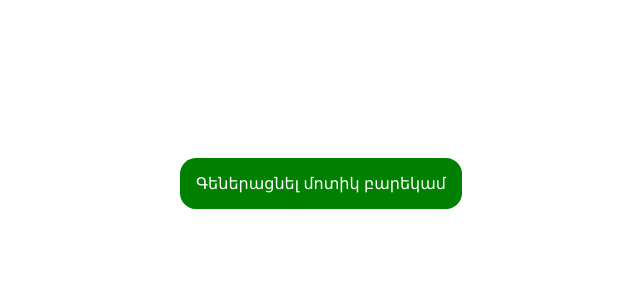
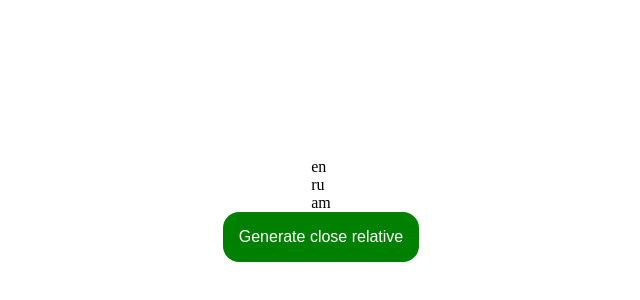
Before and after one commit to ArtyomSukiasyan/close-relative-generator, a React (Vite) app: page / in a window 1280 px wide. Shown: the part 194-494 px from the top of the page, without its empty margins (319-959 px from the left). Built offline with nearby package versions, Linux system fonts and the light colour scheme.

Commit message:
feat: add initial multi language version

```diff
--- a/src/App.tsx
+++ b/src/App.tsx
@@ -1,10 +1,14 @@
 import { useState } from "react";
 import getRandomNumberInRange from "./helpers/getRandomNumberInRange";
 import { generate, relativeFinish, wayToRelative } from "./constants/texts";
+import { ELang } from "./models/lang.enum";
 import "./App.css";
+
+const langs: ELang[] = [ELang.en, ELang.ru, ELang.am];
 
 function App() {
   const [relative, setRelative] = useState("");
+  const [lang, setLang] = useState(ELang.en);
 
   const generateRelative = () => {
     setRelative("");
@@ -15,7 +19,10 @@ function App() {
     let prevRelativeWayIdx: number = -1;
 
     for (let i = 0; i < wayCount; i++) {
-      const relativeWayIdx = getRandomNumberInRange(0, wayToRelative.length);
+      const relativeWayIdx = getRandomNumberInRange(
+        0,
+        wayToRelative[lang].length
+      );
 
       if (relativeWayIdx === prevRelativeWayIdx) {
         i--;
@@ -24,12 +31,12 @@ function App() {
 
       prevRelativeWayIdx = relativeWayIdx;
 
-      const relativeWay = wayToRelative[relativeWayIdx];
+      const relativeWay = wayToRelative[lang][relativeWayIdx];
       closeRelative += `${relativeWay} `;
     }
 
-    const relativeIdx = getRandomNumberInRange(0, relativeFinish.length);
-    closeRelative += relativeFinish[relativeIdx];
+    const relativeIdx = getRandomNumberInRange(0, relativeFinish[lang].length);
+    closeRelative += relativeFinish[lang][relativeIdx];
 
     setRelative(closeRelative);
   };
@@ -37,8 +44,15 @@ function App() {
   return (
     <div className="container">
       <div className="relative">
+        <div>
+          {langs.map((l) => (
+            <div key={l} onClick={() => setLang(l)}>
+              {l}
+            </div>
+          ))}
+        </div>
         <button className="button" onClick={generateRelative}>
-          {generate}
+          {generate[lang]}
         </button>
         <div>
           <p>{relative}</p>
--- a/src/constants/texts.ts
+++ b/src/constants/texts.ts
@@ -1,35 +1,61 @@
-export const generate = "Գեներացնել մոտիկ բարեկամ";
+export const generate = {
+  am: "Գեներացնել մոտիկ բարեկամ",
+  ru: "Сгенерировать близкого родственника",
+  en: "Generate close relative",
+};
 
-export const wayToRelative = [
+export const wayToRelative = {
+  am: [
     "հոր",
     "մոր",
-  "ախպոր",
-  "քրոջ",
-  "պապիի",
-  "տատիի",
+    "քեռու",
+    "մորքուրի",
+    "հորքուրի",
+    "պապի",
+    "տատի",
     "հարևանի",
     "սիրածի",
     "շան",
     "ընկերոջ",
     "հոպարի",
-  "հորքուրի",
-  "մորքուրի",
-  "քեռու",
-];
+  ],
+  ru: [
+    "отца",
+    "матери",
+    "дяди",
+    "тёти",
+    "деда",
+    "бабушки",
+    "соседа",
+    "любимого человека",
+    "собаки",
+    "друга",
+    "соседа по лестничной клетке",
+  ],
+  en: [
+    "father's",
+    "mother's",
+    "uncle's",
+    "aunt's",
+    "grandfather's",
+    "grandmother's",
+    "neighbor's",
+    "beloved's",
+    "dog's",
+    "friend's",
+  ],
+};
 
-export const relativeFinish = [
-  "հեր",
-  "մեր",
-  "ախպեր",
-  "քուր",
-  "պապի",
-  "տատի",
-  "հարևան",
-  "սիրած",
-  "շուն",
-  "ընկեր",
-  "հոպար",
-  "հորքուր",
-  "մորքուր",
-  "քեռի",
-];
+export const relativeFinish = {
+  am: ["հեր", "մեր", "ախպեր", "քուր", "պապի", "տատի", "հարևան"],
+  ru: ["брат", "сестра", "дед", "бабушка", "сосед", "друг", "любимый человек"],
+  en: [
+    "brother",
+    "sister",
+    "grandfather",
+    "grandmother",
+    "neighbor",
+    "friend",
+    "beloved",
+  ],
+};
--- a/src/helpers/getRandomNumberInRange.ts
+++ b/src/helpers/getRandomNumberInRange.ts
@@ -1,6 +1,3 @@
-export default function getRandomNumberInRange(
-  min: number,
-  max: number
-): number {
+export default function getRandomNumberInRange(min: number, max: number) {
   return Math.floor(Math.random() * max) + min;
 }
--- /dev/null
+++ b/src/models/lang.enum.ts
@@ -0,0 +1,5 @@
+export enum ELang {
+  en = "en",
+  ru = "ru",
+  am = "am",
+}
--- a/tsconfig.app.json
+++ b/tsconfig.app.json
@@ -19,7 +19,6 @@
     "strict": true,
     "noUnusedLocals": true,
     "noUnusedParameters": true,
-    "erasableSyntaxOnly": true,
     "noFallthroughCasesInSwitch": true,
     "noUncheckedSideEffectImports": true
   },
--- a/tsconfig.node.json
+++ b/tsconfig.node.json
@@ -17,7 +17,6 @@
     "strict": true,
     "noUnusedLocals": true,
     "noUnusedParameters": true,
-    "erasableSyntaxOnly": true,
     "noFallthroughCasesInSwitch": true,
     "noUncheckedSideEffectImports": true
   },
```
Lines whose indentation alone changed are shown as unchanged.
